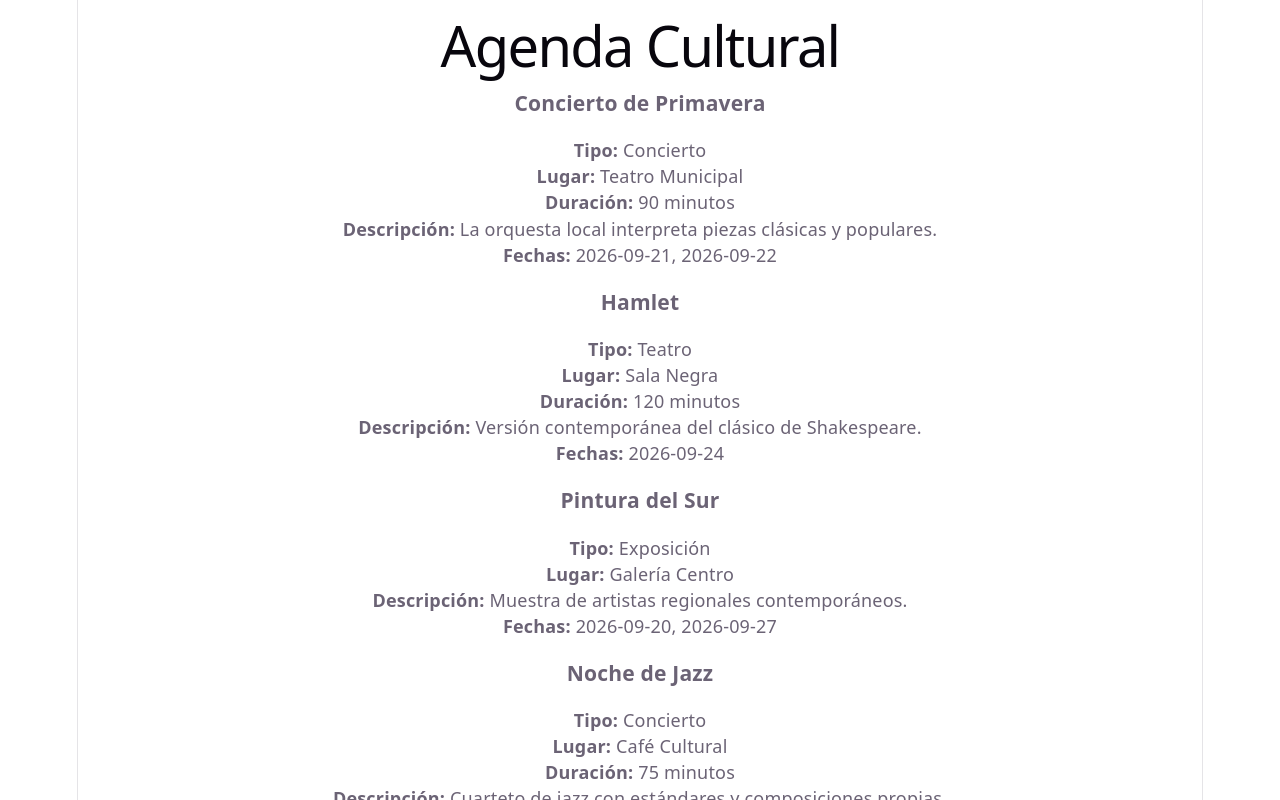
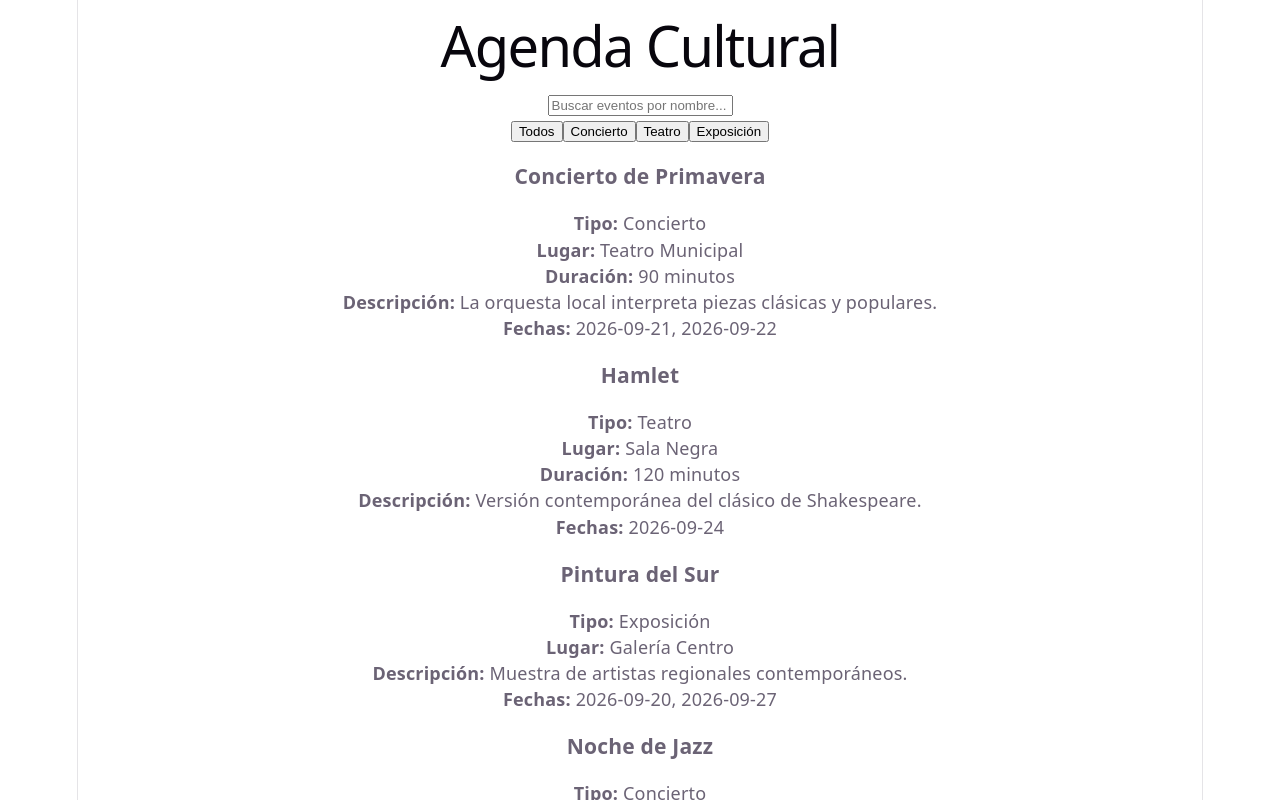
Before and after one commit to Ranses02/bonus-track-prueba-3, a React (Vite) app: page / in a window 1280 px wide. Shown: the top 800 px of the page. Built offline with nearby package versions, Linux system fonts and the light colour scheme.

Commit message:
feat: filtro y búsqueda controlada en App

```diff
--- a/src/App.jsx
+++ b/src/App.jsx
@@ -1,14 +1,37 @@
+import { useState } from 'react'
 import { eventos } from './data/eventos'
 import ListaEventos from './components/ListaEventos'
+import FiltroTipo from './components/FiltroTipo'
 import './App.css'
 
 function App() {
-  console.log(eventos)
+  // guardamos lo que escribe el usuario y la categoria elegida
+  const [busqueda, setBusqueda] = useState('')
+  const [filtro, setFiltro] = useState('Todos')
+
+  // limpiamos los espacios del buscador por seguridad antes de filtrar
+  const textoLimpio = busqueda.trim().toLowerCase()
+
+  const eventosFiltrados = eventos.filter(evento => {
+    const coincideNombre = evento.nombre.toLowerCase().includes(textoLimpio)
+    const coincideTipo = filtro === 'Todos' || evento.tipo === filtro
+    return coincideNombre && coincideTipo
+  })
 
   return (
     <div>
       <h1>Agenda Cultural</h1>
-      <ListaEventos eventos={eventos} />
+
+      <input
+        type="text"
+        placeholder="Buscar eventos por nombre..."
+        value={busqueda}
+        onChange={e => setBusqueda(e.target.value)}
+      />
+
+      <FiltroTipo filtroActual={filtro} setFiltro={setFiltro} />
+
+      <ListaEventos eventos={eventosFiltrados} />
     </div>
   )
 }
```
